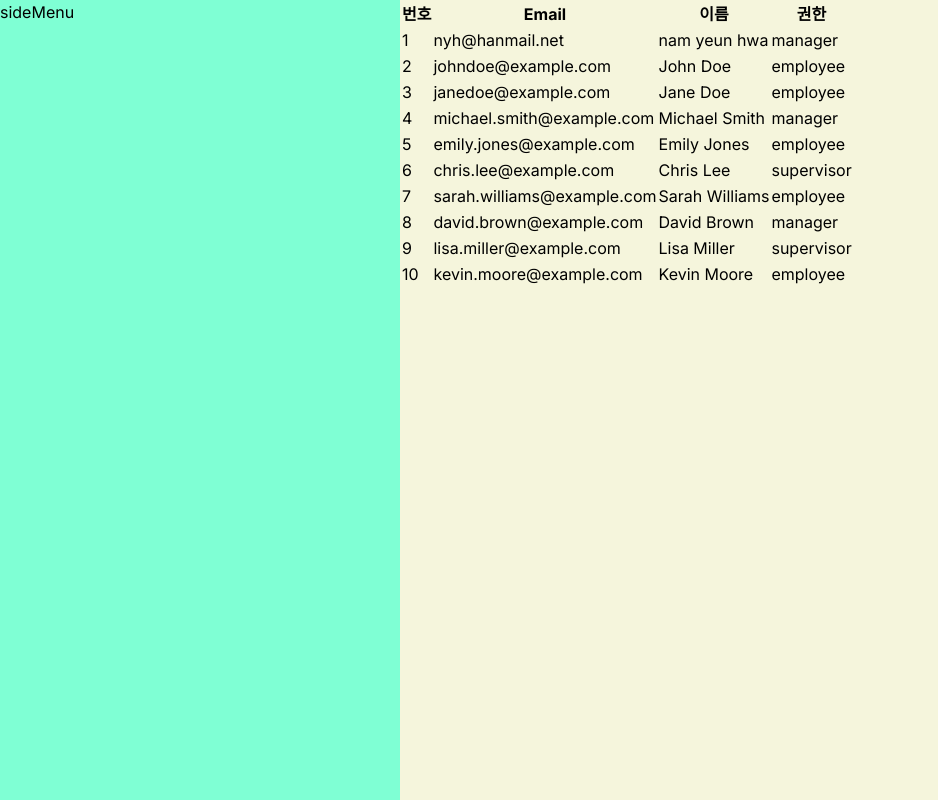
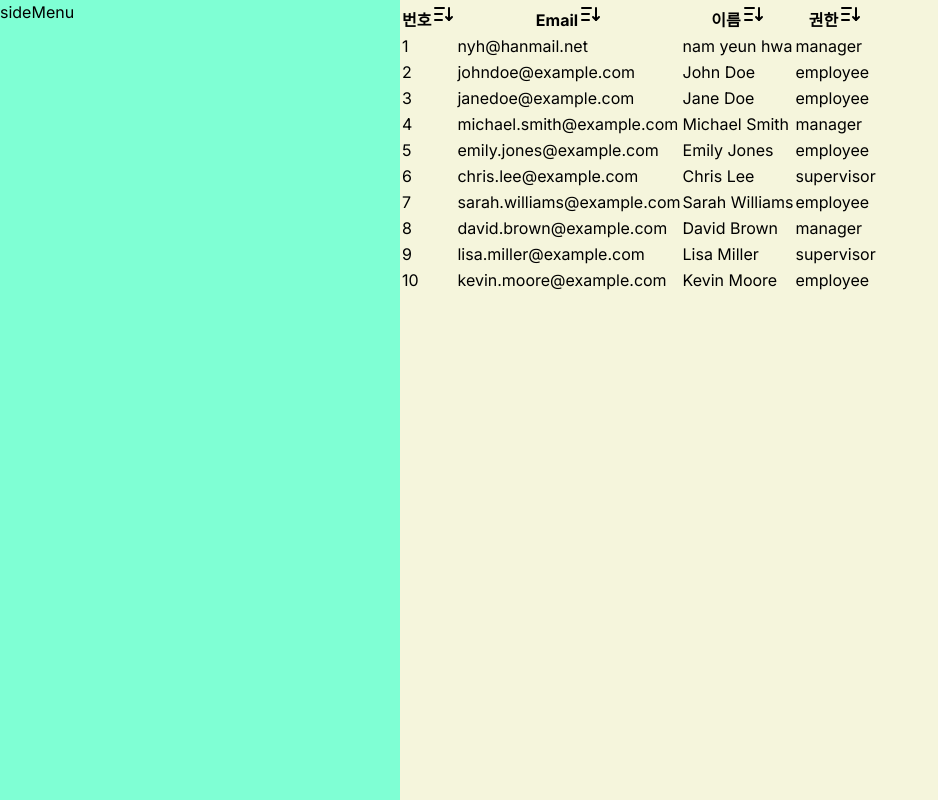
Before and after one commit to nam-yeun-hwa/table-demo-projects, a Next.js app: page / in a window 1280 px wide. Shown: the whole page, without its empty margins (0-938 px from the left). Built offline with nearby package versions, Linux system fonts and the light colour scheme.

Commit message:
Feat(HeaderAction):테이블 헤더에 SVG 아이콘 추가

```diff
--- a/src/app/(pageGroup)/_components/BasicTypeTable.tsx
+++ b/src/app/(pageGroup)/_components/table/BasicTypeTable.tsx
@@ -1,6 +1,7 @@
 "use client";
 
 import { useEffect } from "react";
+import HeaderAction from "./HeaderAction";
 
 type headerType = {
   accessorKey: string;
@@ -31,7 +32,9 @@ export default function BasicTypeTable<T extends { [key: string]: any }>({
         <thead>
           <tr>
             {columns.map((v) => {
-              return <th key={v.accessorKey}>{v.header}</th>;
+              return (
+                <th key={v.accessorKey}>{<HeaderAction text={v.header} />}</th>
+              );
             })}
           </tr>
         </thead>
--- /dev/null
+++ b/src/app/(pageGroup)/_components/table/HeaderAction.tsx
@@ -0,0 +1,16 @@
+import { TABLE_ELEMENT_TYPE, TABLE_ICON } from "app/constant/Constant";
+import { SVGIcon } from "app/svg/SVGIcon";
+
+type Props = {
+  text: string;
+  btnType?: TABLE_ELEMENT_TYPE;
+};
+
+export default function HeaderAction({ text, btnType }: Props) {
+  return (
+    <>
+      {text}
+      {SVGIcon(TABLE_ICON.ICON_ASC)}
+    </>
+  );
+}
--- a/src/app/(pageGroup)/page.tsx
+++ b/src/app/(pageGroup)/page.tsx
@@ -1,7 +1,7 @@
 "use client";
 
 import { useState } from "react";
-import BasicTypeTable from "./_components/BasicTypeTable";
+import BasicTypeTable from "./_components/table/BasicTypeTable";
 
 type User = {
   id: number;
--- a/src/app/constant/Constant.ts
+++ b/src/app/constant/Constant.ts
@@ -3,3 +3,8 @@ export enum TABLE_ICON {
   ICON_ASC = "SortByDecendingIcon",
   ICON_BASIC = "SortBasicIcon",
 }
+
+export enum TABLE_ELEMENT_TYPE {
+  TEXTTYPE = "text",
+  SORTICON = "sorticon",
+}
--- a/src/app/svg/Icon.tsx
+++ b/src/app/svg/SVGIcon.tsx
@@ -66,7 +66,7 @@ function TablerIconArrowsSort() {
   );
 }
 
-function Icon(icon: TABLE_ICON) {
+export function SVGIcon(icon: TABLE_ICON) {
   switch (icon) {
     case TABLE_ICON.ICON_DESC:
       return <TablerIconSortByDecending />;
@@ -76,5 +76,3 @@ function Icon(icon: TABLE_ICON) {
       return <TablerIconArrowsSort />;
   }
 }
-
-export default Icon;
```
